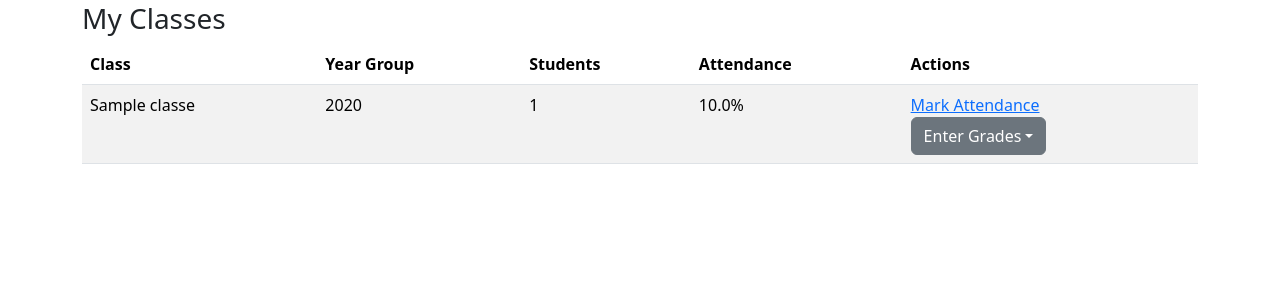
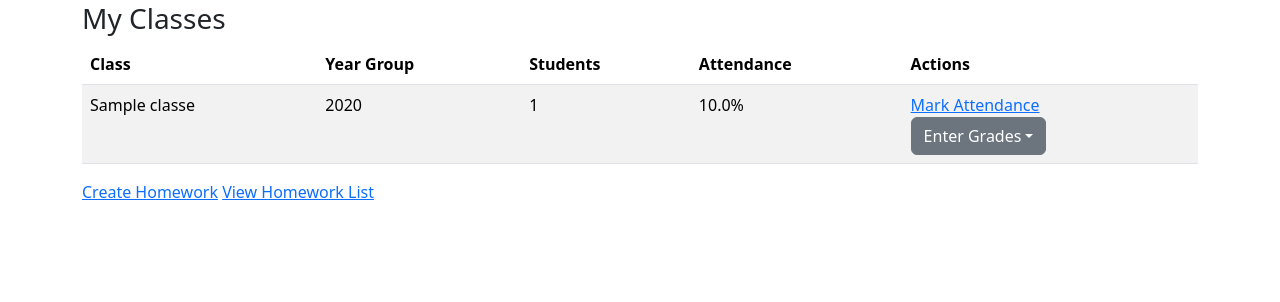
Before and after one commit to Tobi1654/SSMART, a Flask app: template app/templates/teacher_dashboard.html in a window 1280 px wide. Shown: the part 172-474 px from the top of the page. Run offline with Flask 3, Linux system fonts and the light colour scheme; tables that the repository leaves empty hold one stand-in row (values such as "Sample post"); the template is opened without the code that fills it: values that come from a table or form of the project are taken from there, most other values are stand-ins (such as "Sample title", 1, 10 or a date in 2020).

Commit message:
added the homework section to the teacher dashboard

```diff
--- a/app/templates/create_homework.html
+++ b/app/templates/create_homework.html
@@ -34,7 +34,7 @@
             <select class="form-select" id="class_id" name="class_id">
                 <option value="" selected disabled>--- Select a Class---</option>
                 {% for c in classes %} <!--use cls for class because of class is a reversed keyword in jinja-->
-                <option value="{{cls.class_id}}">{{ c.class_name }} (Year {{c.year_group}})</option>
+                <option value="{{c.class_id}}">{{ c.class_name }} (Year {{c.year_group}})</option>
                 {% endfor %}
             </select>
 
@@ -51,7 +51,7 @@
                     id="deadline"
                     name="deadline"
                     class="form-control"
-                    min = {{today.strftime(%Y-%m-%d)}}
+                    min = "{{today.strftime('%Y-%m-%d')}}"
                     required
             >
 
--- a/app/templates/teacher_dashboard.html
+++ b/app/templates/teacher_dashboard.html
@@ -71,5 +71,10 @@
 
 </div>
 
+<div class="homeworks-section">
+        <a href="{{url_for('teacher.create_homework')}}" class="btn-primary">Create Homework</a>
+        <a href="{{url_for('teacher.homework_list')}}" class="btn-primary">View Homework List</a>
+</div>
+
 
 {% endblock %}
```
